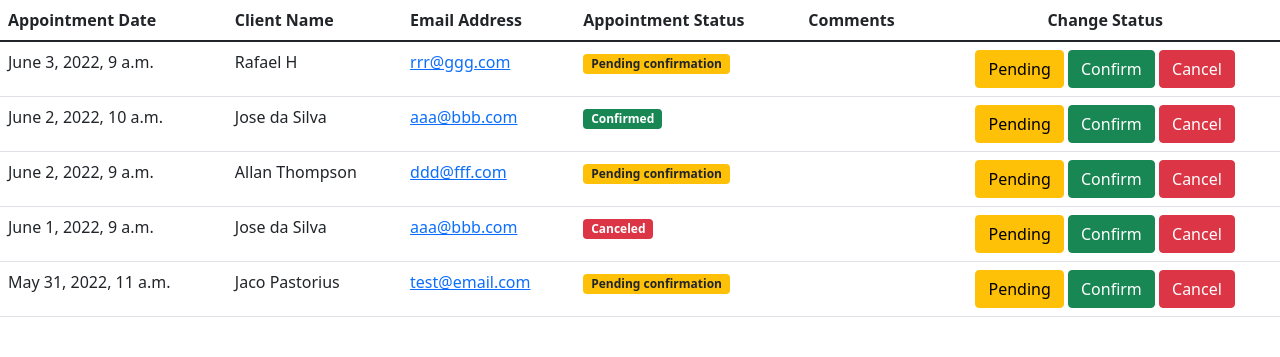
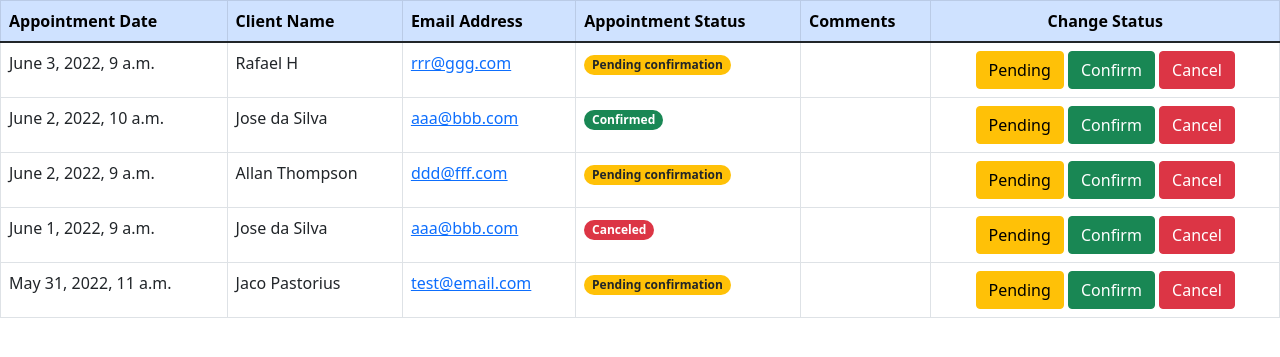
Before and after one commit to Code-Institute-Submissions/rch79-MS4-Django-Appointment-System_JulyResub, a Django app: page /client_admin/appointment_admin/ in a window 1280 px wide. Shown: the part 56-413 px from the top of the page. Run offline with Django 3.2, Linux system fonts and the light colour scheme; a user stored in the database is signed in; data comes from the database, SQL or seed files in the repository; both versions use the stored data as it was after the commit.

Commit message:
Style appointment admin page

```diff
--- a/client_admin/templates/client_admin/appointment_admin.html
+++ b/client_admin/templates/client_admin/appointment_admin.html
@@ -2,9 +2,9 @@
 {% load static %}
 
 {% block content %}
-   <table class='table'>
-      <thead>
-         <tr>
+   <table class='table table-bordered '>
+      <thead >
+         <tr class="table-primary">
             <th scope='col'>Appointment Date</th>
             <th scope='col'>Client Name</th>
             <th scope='col'>Email Address</th>
@@ -19,21 +19,24 @@
          <tr>
             <td>{{ appointment.date }}</td>
             <td>{{ appointment.client.first_name }} {{ appointment.client.last_name }}</td>
-            <td><a href = "mailto: {{ appointment.client.email }}">{{ appointment.client.email }}</a></td>
+            <td><a href="mailto: {{ appointment.client.email }}">{{ appointment.client.email }}</a></td>
             <td>
                {% if appointment.status == 0 %}
-                  <span class="badge bg-warning text-dark">{{ appointment.get_status_display }}</span>
+                  <span class="badge rounded-pill bg-warning text-dark">{{ appointment.get_status_display }}</span>
                {% elif appointment.status == 1 %}
-                  <span class="badge bg-success">{{ appointment.get_status_display }}</span>
+                  <span class="badge rounded-pill bg-success">{{ appointment.get_status_display }}</span>
                {% else %}
-                  <span class="badge bg-danger">{{ appointment.get_status_display }}</span>
+                  <span class="badge rounded-pill bg-danger">{{ appointment.get_status_display }}</span>
                {% endif %}
             </td>
             <td>{{ appointment.comment }}</td>
             <td class="text-center">
-               <div class="d-inline"><button type="button" class="btn btn-warning">Pending</button></div>
-               <div class="d-inline"><button type="button" class="btn btn-success">Confirm</button></div>
-               <div class="d-inline"><button type="button" class="btn btn-danger">Cancel</button></div>
+               <form action="" method="POST">
+                  {% csrf_token %}
+                  <div class="d-inline"><a href="{% url 'change' appointment.id %}"><button type="submit" class="btn btn-warning" name="pending" value="0">Pending</button></a></div>
+                  <div class="d-inline"><a href="/change/{{ appointment.id }}"><button type="submit" class="btn btn-success" name="confirm" value="1">Confirm</button></a></div>
+                  <div class="d-inline"><a href="/change/{{ appointment.id }}"><button type="submit" class="btn btn-danger" name="cancel" value="2">Cancel</button></a></div>
+               </form>
             </td>
          </tr>
          {% endfor %}
--- a/client_admin/templates/client_admin/client_admin.html
+++ b/client_admin/templates/client_admin/client_admin.html
@@ -9,6 +9,6 @@
     <a href="{% url 'invite_new_client' %}">Send registration invite to new client</a>
 </p>
 <p>
-    <a href="{% url 'appointment_admin' %}">MAnage appointments</a>
+    <a href="{% url 'appointment_admin' %}">Manage appointments</a>
 </p>
 {% endblock content %}
--- a/client_admin/urls.py
+++ b/client_admin/urls.py
@@ -8,4 +8,5 @@ urlpatterns = [
     path('new_invite/send', views.send_invite, name='send_invite'),
     path('new_invite/sent', views.display_invite_confirmation, name='display_invite_confirmation'),
     path('appointment_admin/', views.display_appointment_admin, name='appointment_admin'),
+    path('change/<appointment_id>', views.change_appointment_status, name='change'),
 ]
--- a/client_admin/views.py
+++ b/client_admin/views.py
@@ -1,7 +1,7 @@
 from django.shortcuts import render, redirect
 from django.views import generic
 from invitations.utils import get_invitation_model
-from django.http import HttpResponseNotFound
+from django.http import HttpResponseNotFound, HttpResponseForbidden
 from counselling_appts.models import Appointment
 
 #decorator to redirect non-authenticated users to login page
@@ -26,7 +26,7 @@ def display_appointment_admin(request):
         return render(request, 'client_admin/appointment_admin.html', context)
 
     else:
-        return HttpResponseNotFound("404 error: FIle not found")
+        return HttpResponseForbidden("403 error: Unauthorized")
 
 
 
@@ -83,3 +83,20 @@ def send_invite(request):
             return redirect(display_invite_confirmation)
     else:
         return HttpResponseNotFound("404 error: FIle not found")
+
+
+@login_required
+def change_appointment_status(request, value):
+    '''
+    Change appointment status
+    '''
+
+    if request.user.is_superuser:
+        if request.method == "POST":
+            print('hello world')
+            print("Item ID: " + appointment_id)
+            PRINT("vALUE: " + value )
+            return render(request, 'client_admin/appointment_admin.html')
+
+    else:
+        return HttpResponseForbidden("403 error: Unauthorized")
--- a/counselling_appts/templates/counselling_appts/appointment_booking.html
+++ b/counselling_appts/templates/counselling_appts/appointment_booking.html
@@ -123,7 +123,7 @@
         </p>
         <form action="{% url 'success' %}" method="POST">
           {% csrf_token %}
-          <input type="hidden" id="id_time" name="time" value="${selectedTime}"">
+          <input type="hidden" id="id_time" name="time" value="${selectedTime}">
           <input type="hidden" id="id_date" name="date" value="${selectedDate}">
           <input type="submit" value="Submit">
         </form>
```
Also changed, not shown: db_new.sqlite3.
